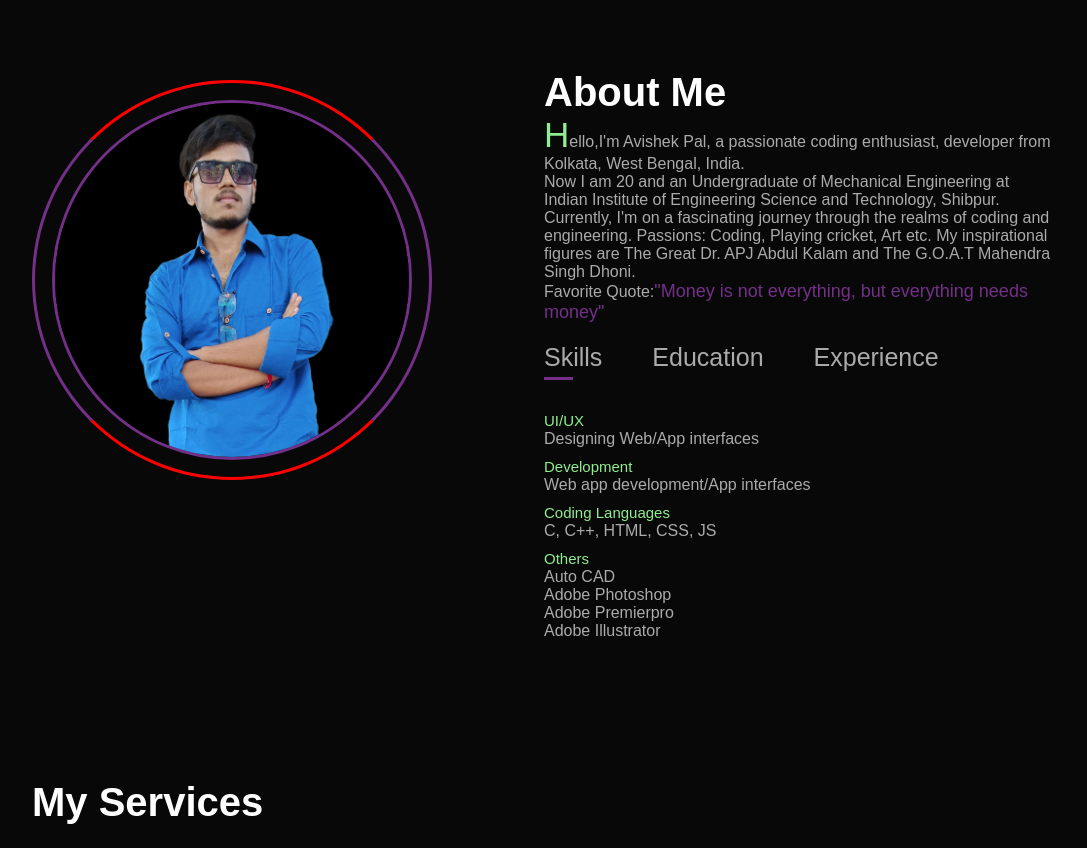
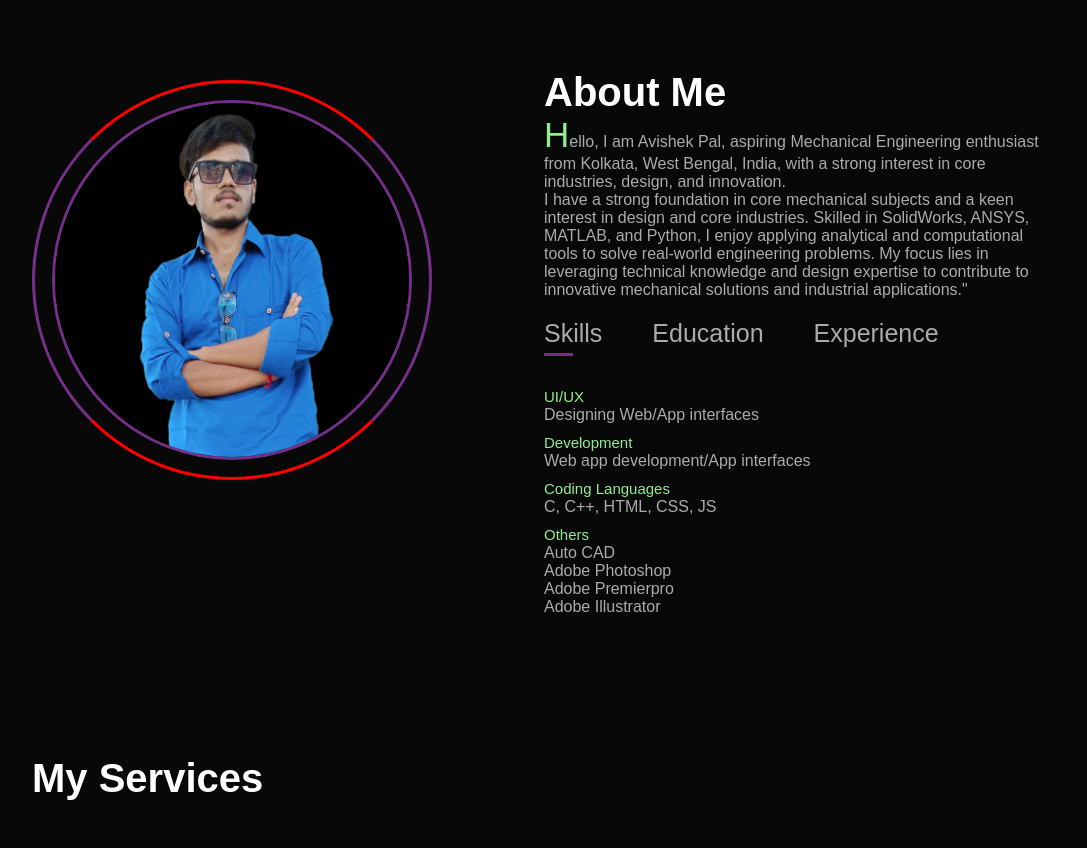
Before and after one commit to avishekpal678/portfolio, a plain HTML site: page index.html in a window 1280 px wide. Shown: the part 820-1668 px from the top of the page, without its empty margins (96-1183 px from the left). Drawn offline with Linux system fonts and the light colour scheme.

Commit message:
Update index.html

```diff
--- a/index.html
+++ b/index.html
@@ -51,8 +51,8 @@
 
         <div class="about-col-2">
           <h1 class="sub-title">About Me</h1>
-          <p class="para-new1"><span>H</span>ello,I'm Avishek Pal, a passionate coding enthusiast, developer from Kolkata, West Bengal, India.</p>
-          <p class="para-new2"><br>Now I am 20 and an Undergraduate of Mechanical Engineering at Indian Institute of Engineering Science and Technology, Shibpur. Currently, I'm on a fascinating journey through the realms of coding and engineering. Passions: Coding, Playing cricket, Art etc. My inspirational figures are The Great Dr. APJ Abdul Kalam and The G.O.A.T Mahendra Singh Dhoni.<br>Favorite Quote:<span>"Money is not everything, but everything needs money"</span></p>
+          <p class="para-new1"><span>H</span>ello, I am Avishek Pal, aspiring Mechanical Engineering enthusiast from Kolkata, West Bengal, India, with a strong interest in core industries, design, and innovation.</p>
+          <p class="para-new2"><br>I have a strong foundation in core mechanical subjects and a keen interest in design and core industries. Skilled in SolidWorks, ANSYS, MATLAB, and Python, I enjoy applying analytical and computational tools to solve real-world engineering problems. My focus lies in leveraging technical knowledge and design expertise to contribute to innovative mechanical solutions and industrial applications."</span></p>
 
 
 	          <div class="tab-titles">
```
